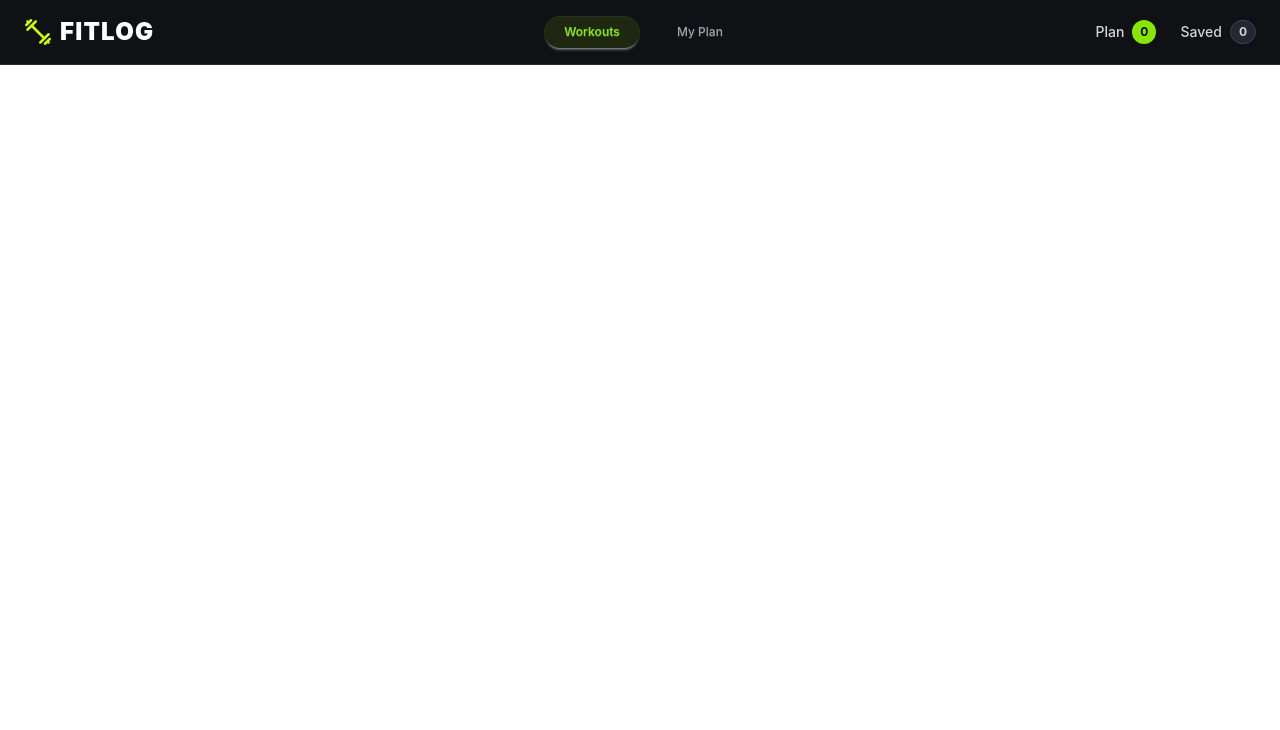
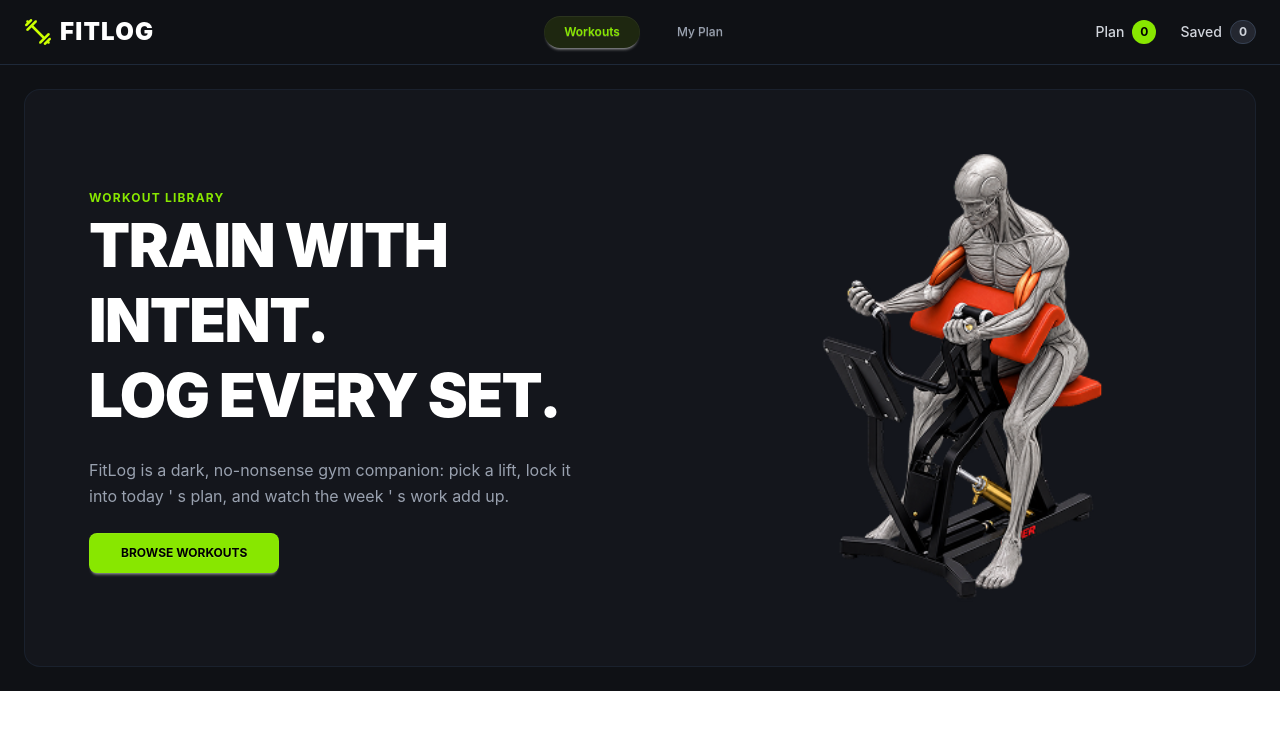
Before and after one commit to Saiful0966/Assignment-06, a Next.js app: page / in a window 1280 px wide. Shown: the top 730 px of the page. Built offline with nearby package versions, Linux system fonts and the light colour scheme.

Commit message:
Banner section add

```diff
--- a/src/app/layout.tsx
+++ b/src/app/layout.tsx
@@ -2,6 +2,7 @@ import type { Metadata } from "next";
 import { Geist, Geist_Mono } from "next/font/google";
 import "./globals.css";
 import Navbar from "@/components/Navbar";
+import Banner from "@/components/Homepage/Banner";
 
 
 const geistSans = Geist({
@@ -27,6 +28,7 @@ export default function RootLayout({ children }: LayoutProps<"/">) {
     >
       <body className="min-h-full flex flex-col">
         <Navbar />
+        <Banner />
 
 
         {children}
--- /dev/null
+++ b/src/components/Homepage/Banner.tsx
@@ -0,0 +1,48 @@
+
+
+import React from 'react';
+import Image from 'next/image';
+import bannerImg from "@/assets/banner.png";
+
+const Banner = () => {
+  return (
+    <div className="w-full bg-[#0f1115] px-6 py-6">
+      <div className="w-full bg-[#14161c] rounded-2xl border border-gray-800/60 p-8 md:p-12 lg:p-16 flex flex-col-reverse lg:flex-row items-center justify-between gap-10">
+
+        {/* left text */}
+
+        <div className="flex-1 space-y-6 text-left">
+          <span className="text-[#88e700] text-xs font-bold tracking-widest uppercase">
+            WORKOUT LIBRARY
+          </span>
+
+          <h1 className="text-4xl md:text-5xl lg:text-6xl font-black text-white leading-tight uppercase tracking-tight">
+            TRAIN WITH INTENT. <br /> LOG EVERY SET.
+          </h1>
+
+          <p className="text-gray-400 text-sm md:text-base max-w-lg leading-relaxed">
+            FitLog is a dark, no-nonsense gym companion: pick a lift, lock it
+            into today &apos; s plan, and watch the week  &apos; s work add up.
+          </p>
+
+          <div>
+            <button className="btn bg-[#88e700] text-black font-bold border-none hover:bg-[#72c200] rounded-lg px-8 uppercase text-xs cursor-pointer">
+              BROWSE WORKOUTS
+            </button>
+          </div>
+        </div>
+
+        {/* right image */}
+
+        <div className="flex-1 flex justify-center lg:justify-end">
+          <div className="relative w-full max-w-md">
+            <Image src={bannerImg} alt="Gym image" width={500} height={500} priority className="w-full h-auto object-contain"/>
+          </div>
+        </div>
+
+      </div>
+    </div>
+  );
+};
+
+export default Banner;
--- a/src/components/Navbar.tsx
+++ b/src/components/Navbar.tsx
@@ -6,7 +6,7 @@ import logo from "@/assets/logo.png";
 const Navbar = () => {
   return (
     <div className="navbar bg-[#0f1115] text-white px-6 py-4 border-b border-gray-800">
-      {/* Navbar Logo Name */}
+      {/* Navbar Logo */}
       <div className="navbar-start">
         <div className="dropdown">
           <div tabIndex={0} role="button" className="btn btn-ghost lg:hidden text-white pl-0">
```
